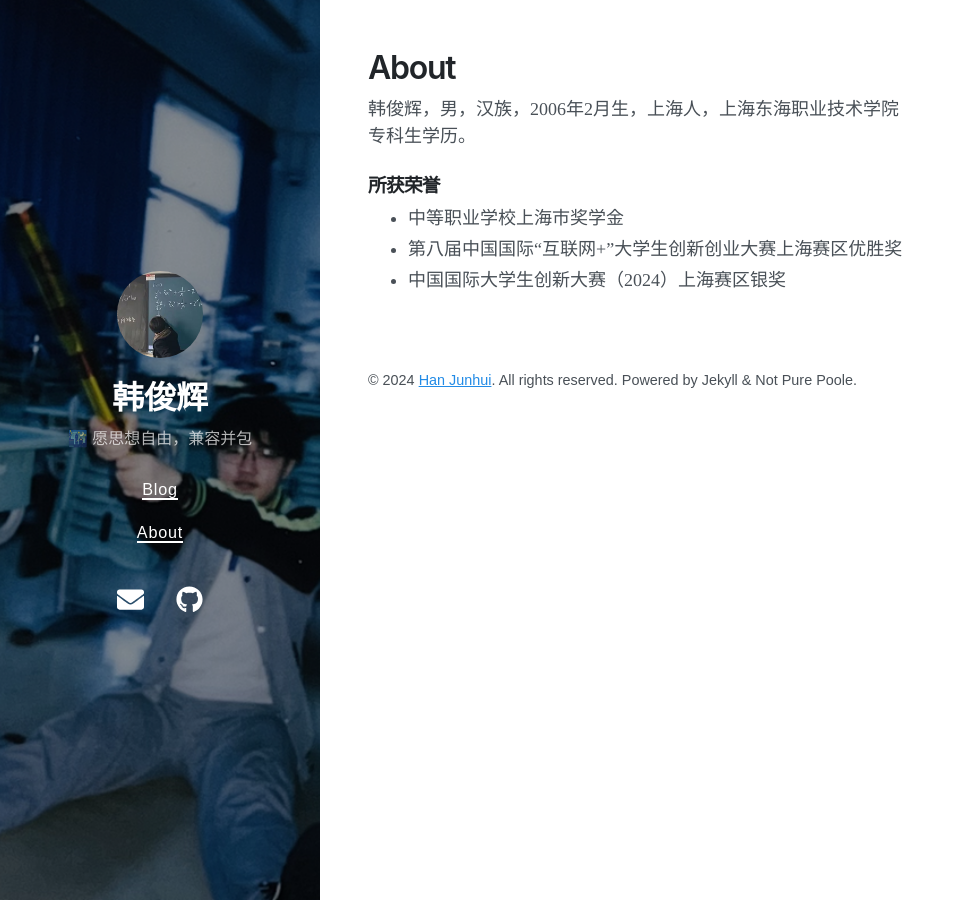
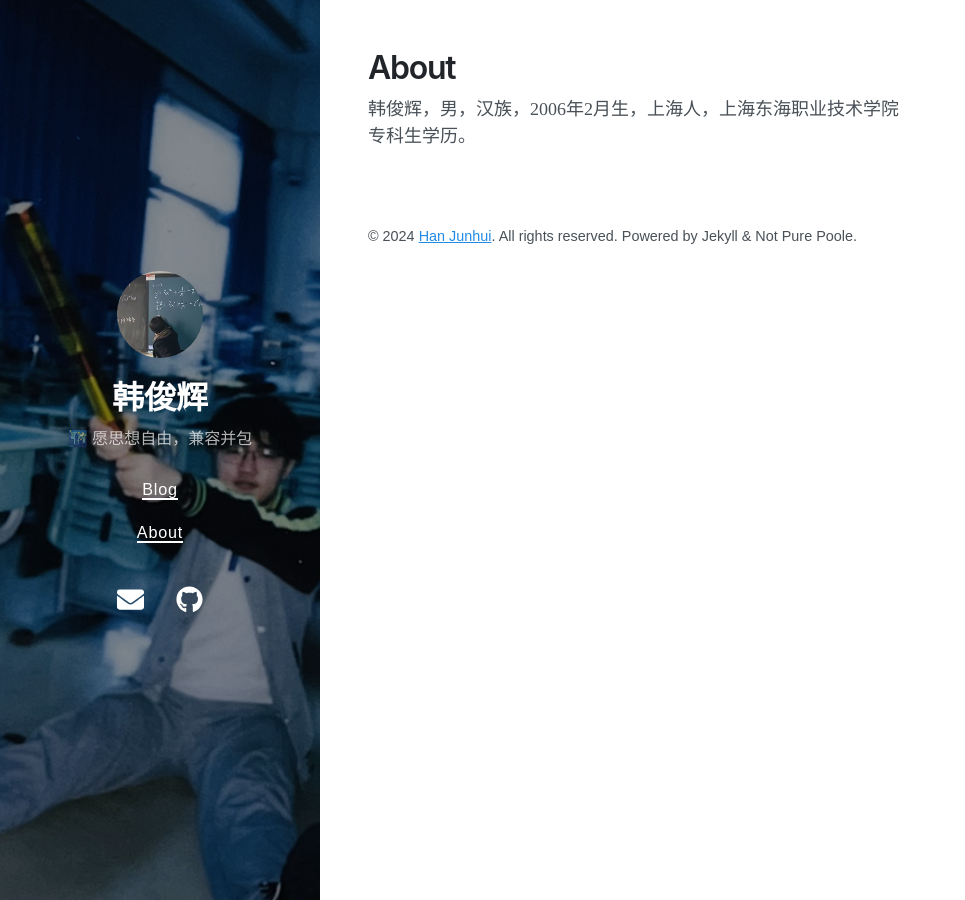
Before and after one commit to hanjunhui0207/hanjunhui0207.github.io, a Jekyll site: the page built from about.md, in a window 1280 px wide. Shown: the whole page, without its empty margins (0-965 px from the left). Built offline with Jekyll 4.4.1, drawn with Linux system fonts in a browser that asks for light colours; nearby versions of some CDN libraries.

```diff
--- a/about.md
+++ b/about.md
@@ -4,9 +4,3 @@ title: About
 ---
 
 韩俊辉，男，汉族，2006年2月生，上海人，上海东海职业技术学院专科生学历。
-
-### 所获荣誉
-
-+ 中等职业学校上海市奖学金
-+ 第八届中国国际“互联网+”大学生创新创业大赛上海赛区优胜奖
-+ 中国国际大学生创新大赛（2024）上海赛区银奖
```
